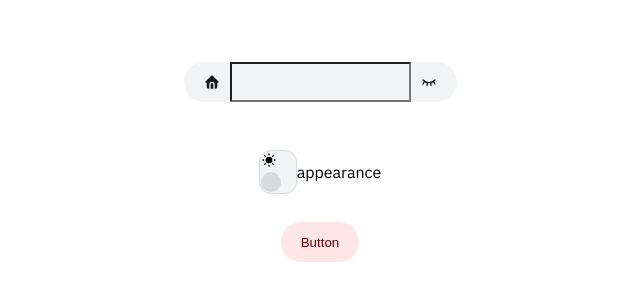
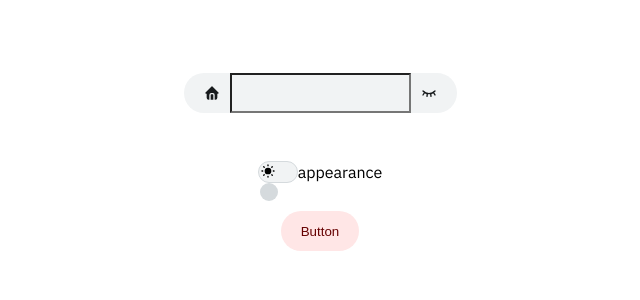
Before and after one commit to KrossaNoah/react-ui-components, a React (Vite) app: page / in a window 1280 px wide. Shown: the part 238-538 px from the top of the page, without its empty margins (320-960 px from the left). Built offline with nearby package versions, Linux system fonts and the light colour scheme; a web font is replaced by a local one.

Commit message:
[sass] Refactor checkable ui elements
added checkbox, radio and refactored styles for checkable ui elements see @shared/checkable

```diff
--- a/src/sass/components/_index.sass
+++ b/src/sass/components/_index.sass
@@ -1,9 +1,8 @@
 /// Simple components, this components has not childrens
 @forward 'icon'
-
+@forward 'checkable'
 /// Complex components, this components can contains inner childrens
 /// And other components as childrens
-@forward 'switch'
 @forward 'text-field'
 @forward 'button'
 
--- /dev/null
+++ b/src/sass/components/checkable/_checkbox.scss
@@ -0,0 +1,30 @@
+@use '@shared/checkable' as *;
+
+.checkbox {
+  @extend %shared-checkable;
+  width: 22px;
+  border-radius: 3px;
+}
+
+
+
+.checkbox:checked {
+  &::after {
+    content: '✔';
+    opacity: 1;
+    transform: scale(1);
+  }
+}
+
+
+.checkbox::after {
+  opacity: 0;
+  transform: scale(.5);
+  color: var(--color-primary-on-surface);
+  font-size: 14px;
+  display: flex;
+  align-items: center;
+  justify-content: center;
+  width: 100%;
+  height: 100%;
+}
--- /dev/null
+++ b/src/sass/components/checkable/_index.sass
@@ -0,0 +1,3 @@
+@forward 'checkbox'
+@forward 'radio'
+@forward 'switch'
--- /dev/null
+++ b/src/sass/components/checkable/_radio.scss
@@ -0,0 +1,22 @@
+@use '@shared/checkable' as *;
+
+.radio {
+  @extend %shared-checkable;
+  width: 22px;
+  border-radius: 22px;
+  display: flex;
+  align-items: center;
+  justify-content: center;
+
+  &::after {
+    width: 12px;
+    height: 12px;
+    border-radius: 22px;
+  }
+
+  &:checked {
+    &::after {
+      background-color: var(--color-primary-on-surface);
+    }
+  }
+}
--- /dev/null
+++ b/src/sass/components/checkable/_switch.scss
@@ -0,0 +1,41 @@
+@use '@shared/checkable' as *;
+@use '@shared/color-context' as *;
+
+/// @component: switch
+///
+/// Base styles
+.switch {
+  @extend %shared-checkable;
+  width: 40px;
+  border-radius: 12px;
+  padding: 1px;
+}
+
+
+/// @child: thumb
+.switch::after {
+  height: 18px;
+  width: 18px;
+  background-color: var(--theme-alt-surface);
+  border-radius: 50%;
+}
+
+/// @state: focus
+.switch:focus {
+  outline: 2px solid var(--theme-accent);
+  border-color: transparent;
+}
+
+/// @state: hover
+.switch:hover {
+  border-color: var(--color-primary-surface);
+}
+
+/// @state: checked
+.switch:checked {
+  background-color: var(--color-primary-surface);
+  &::after {
+    background-color: var(--color-primary-on-surface);
+    transform: translateX(18px);
+  }
+}
--- /dev/null
+++ b/src/sass/shared/_checkable.scss
@@ -0,0 +1,29 @@
+%shared-checkable {
+  height: 22px;
+  border: 1px solid var(--theme-alt-surface);
+  background-color: var(--theme-surface);
+  transition: all .4s ease-in-out;
+  outline: 2px solid transparent;
+
+
+  &::after {
+    content: '';
+    display: block;
+    transition: transform .2s ease-in-out;
+  }
+
+
+  &:checked {
+    background-color: var(--color-primary-surface);
+  }
+
+  &:hover {
+    border-color: var(--color-primary-surface);
+  }
+
+  &:focus {
+    outline-color: var(--theme-accent);
+    border-color: var(--color-primary-surface);
+
+  }
+}
```
